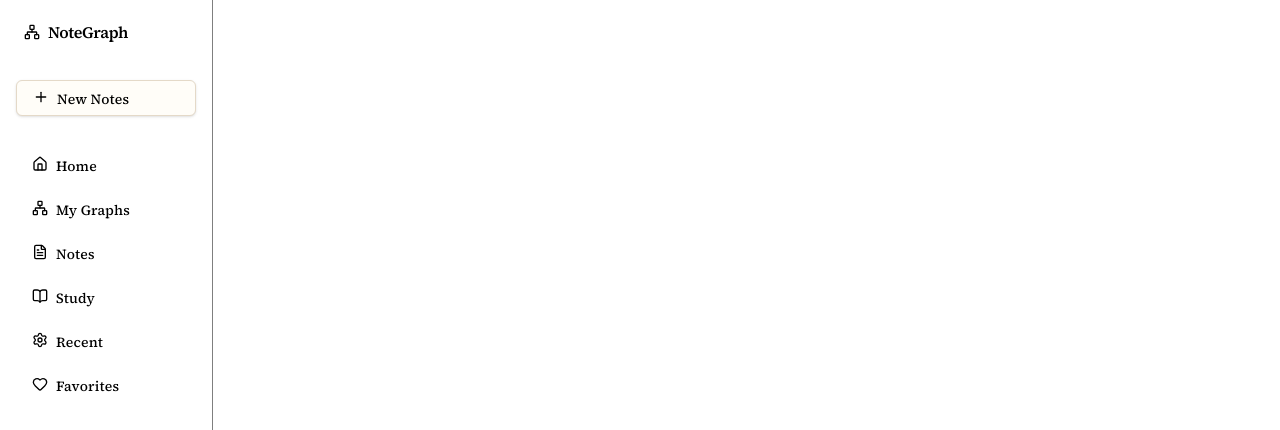
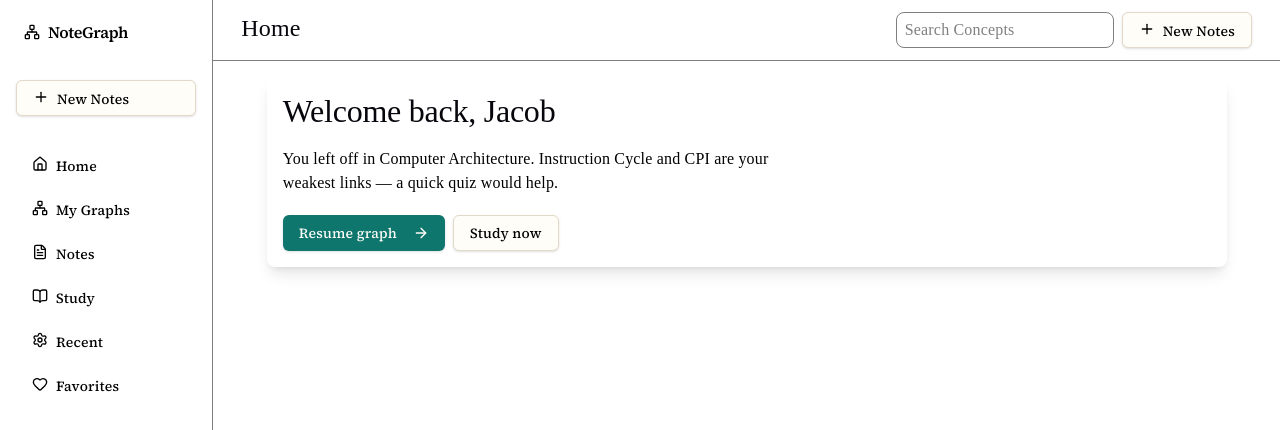
Before and after one commit to jacobgale21/Notes_App, a React (Vite) app: page /dashboard in a window 1280 px wide. Shown: the top 430 px of the page. Built offline with nearby package versions, Linux system fonts and the light colour scheme.

Commit message:
Header of baseline page and header

```diff
--- /dev/null
+++ b/src/components/UI/header.tsx
@@ -0,0 +1,27 @@
+import { Plus } from "lucide-react";
+import { Link } from "react-router-dom";
+import { Button } from "./button";
+
+export default function Header({ title }: { title: string }) {
+  return (
+    <header className="flex flex-row p-3 bg-background border-b border-black/50">
+      <h3 className="ml-4 self-start text-2xl font-semibold">{title}</h3>
+      <div className="ml-auto mr-4 gap-2 flex flex-row items-center">
+        <input
+          type="text"
+          placeholder="Search Concepts"
+          className="border border-black/50 rounded-lg p-2 h-9"
+        />
+        <Button asChild variant="outline">
+          <Link
+            to="/upload"
+            className="flex flex-row items-start justify-start"
+          >
+            <Plus className="h-4 w-4" />
+            <span>New Notes</span>
+          </Link>
+        </Button>
+      </div>
+    </header>
+  );
+}
--- a/src/components/UI/sidebar.tsx
+++ b/src/components/UI/sidebar.tsx
@@ -8,7 +8,7 @@ import {
   Settings,
 } from "lucide-react";
 import { Button } from "./button";
-import { useNavigate } from "react-router-dom";
+import { Link } from "react-router-dom";
 
 const allButtons = [
   {
@@ -43,7 +43,6 @@ const allButtons = [
   },
 ];
 export default function Sidebar() {
-  const navigate = useNavigate();
   return (
     <div className="flex flex-col h-full border-r border-black/50 p-4 gap-4">
       <header className="flex flex-row items-center mb-4">
@@ -54,24 +53,22 @@ export default function Sidebar() {
           NoteGraph
         </span>
       </header>
-      <Button asChild variant="outline" onClick={() => navigate("/upload")}>
-        <div className="flex flex-row items-start justify-start">
+      <Button asChild variant="outline">
+        <Link to="/upload" className="flex flex-row items-start justify-start">
           <Plus className="h-4 w-4" />
           <span>New Notes</span>
-        </div>
+        </Link>
       </Button>
       <div className="flex flex-col mt-4 gap-2">
         {allButtons.map((button) => (
-          <Button
-            asChild
-            variant="ghost"
-            key={button.label}
-            onClick={() => navigate(button.to)}
-          >
-            <div className="flex flex-row items-start justify-start">
+          <Button asChild variant="ghost" key={button.label}>
+            <Link
+              to={button.to}
+              className="flex flex-row items-start justify-start"
+            >
               <button.icon className="h-4 w-4" />
               <span>{button.label}</span>
-            </div>
+            </Link>
           </Button>
         ))}
       </div>
--- a/src/components/pages/dashboard.tsx
+++ b/src/components/pages/dashboard.tsx
@@ -1,10 +1,36 @@
 import Sidebar from "../UI/sidebar";
+import { Button } from "../UI/button";
+import { Link } from "react-router-dom";
+import { ArrowRight } from "lucide-react";
+import Header from "../UI/header";
 
 export default function Dashboard() {
   return (
-    <div className="flex flex-col h-screen">
+    <div className="flex flex-row h-screen">
       <div className="w-1/6 h-full">
         <Sidebar />
+      </div>
+      <div className="flex flex-col w-5/6 h-full ">
+        <Header title="Home" />
+        <div className="flex flex-col items-start justify-start w-9/10 mx-auto">
+          <header className="mt-4 flex flex-col items-start justify-start p-4 bg-background rounded-lg shadow-lg w-full">
+            <h2>Welcome back, Jacob</h2>
+            <p className="mt-2 max-w-lg text-muted-foreground">
+              You left off in Computer Architecture. Instruction Cycle and CPI
+              are your weakest links — a quick quiz would help.
+            </p>
+            <div className="mt-5 flex flex-wrap gap-2">
+              <Button asChild variant="brand">
+                <Link to="/app/graph/$graphId">
+                  Resume graph <ArrowRight className="ml-2 h-4 w-4" />
+                </Link>
+              </Button>
+              <Button asChild variant="outline">
+                <Link to="/app/study/$graphId">Study now</Link>
+              </Button>
+            </div>
+          </header>
+        </div>
       </div>
     </div>
   );
--- a/src/style.css
+++ b/src/style.css
@@ -38,7 +38,7 @@ h1 {
   }
 }
 h2 {
-  font-size: 24px;
+  font-size: 32px;
   line-height: 118%;
   letter-spacing: -0.24px;
   margin: 0 0 8px;
```
